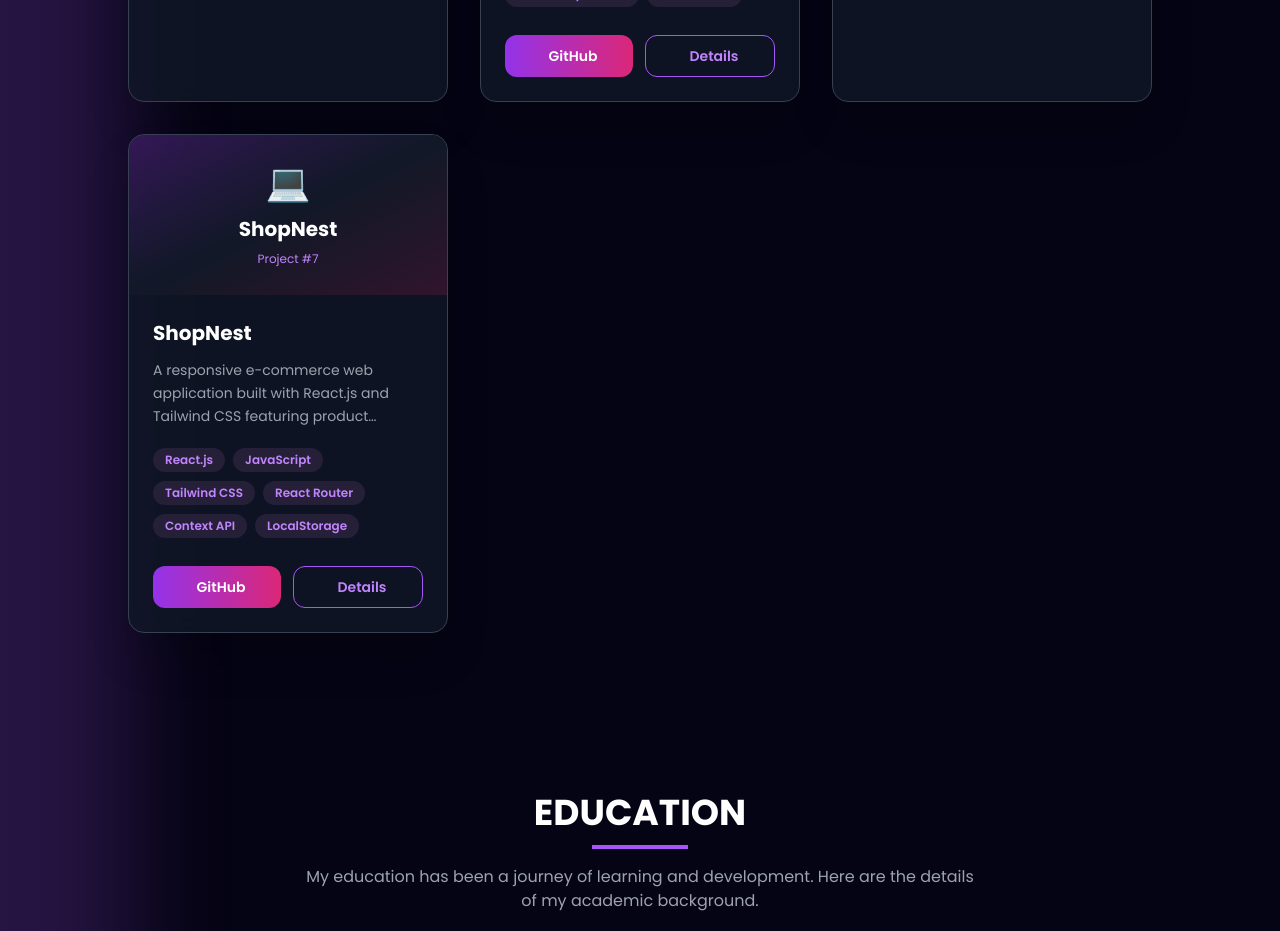
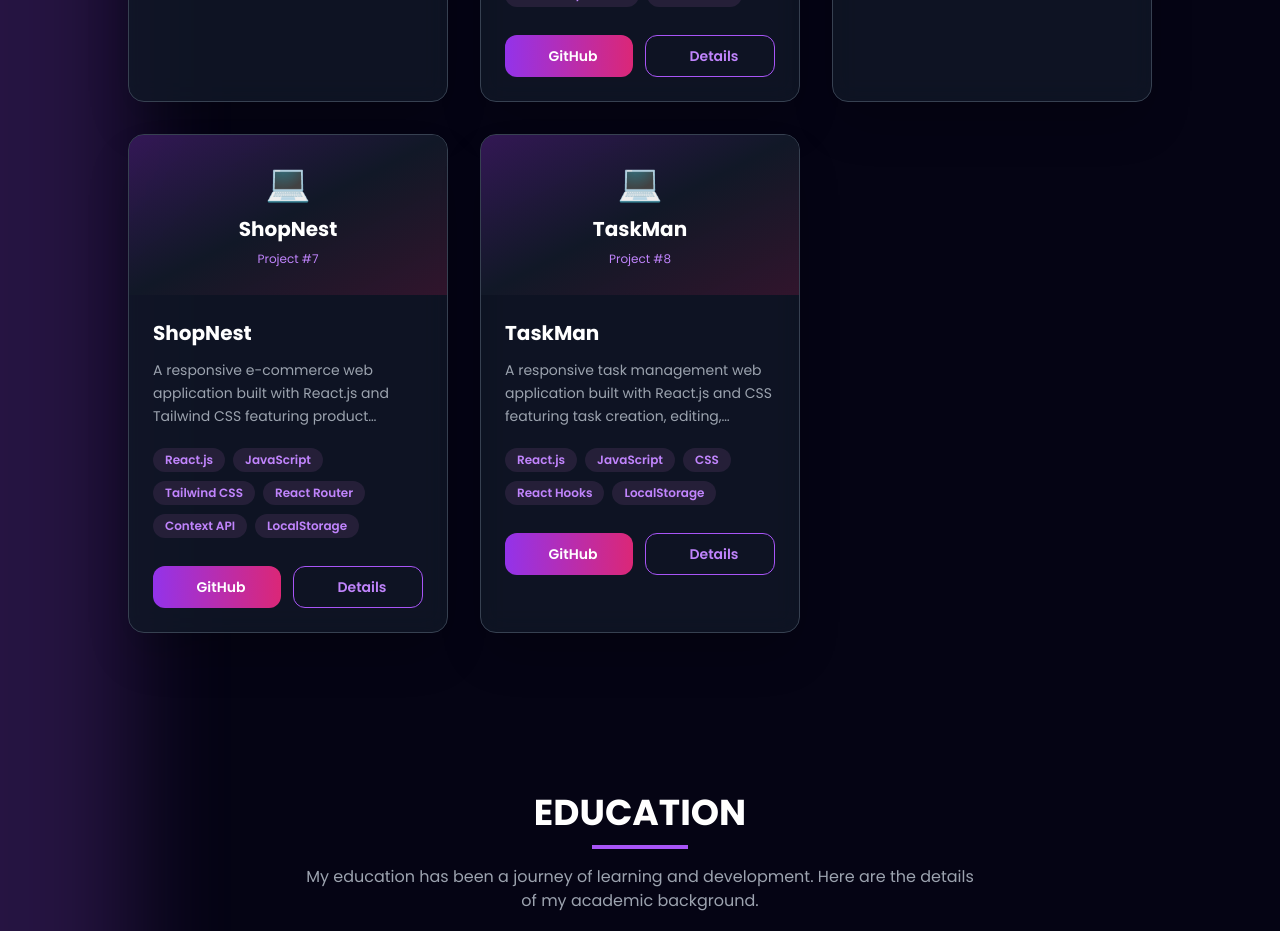
Before and after one commit to Dalpatsinghbhayal/Dalpat-portfolio, a React (Vite) app: page / in a window 1280 px wide. Shown: the part 5460-6391 px from the top of the page. Built offline with nearby package versions, Linux system fonts and the light colour scheme.

Commit message:
Update TaskMan UI

```diff
--- a/src/constants.js
+++ b/src/constants.js
@@ -424,4 +424,19 @@ export const projects = [
   github: "https://github.com/Dalpatsinghbhayal/shopnest",
   webapp: "https://shopnestcom-eight.vercel.app/",
 },
+{
+  id: 7,
+  title: "TaskMan",
+  description:
+    "A responsive task management web application built with React.js and CSS featuring task creation, editing, deletion, status management, search, filtering and dark/light mode.",
+  tags: [
+    "React.js",
+    "JavaScript",
+    "CSS",
+    "React Hooks",
+    "LocalStorage",
+  ],
+  github: "https://github.com/Dalpatsinghbhayal/TaskMan",
+  webapp: "https://task-man-lime.vercel.app/",
+},
 ];
```
